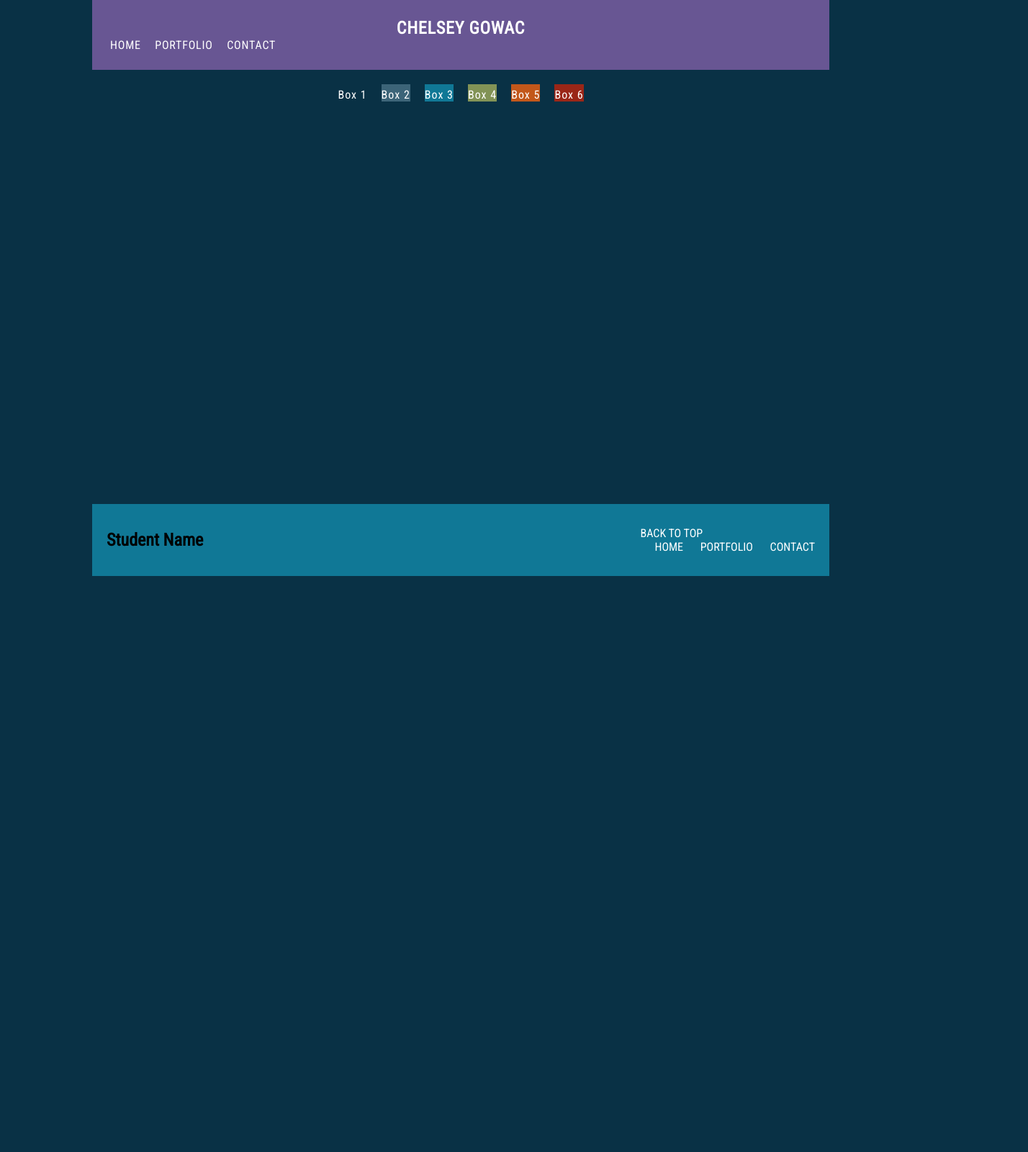
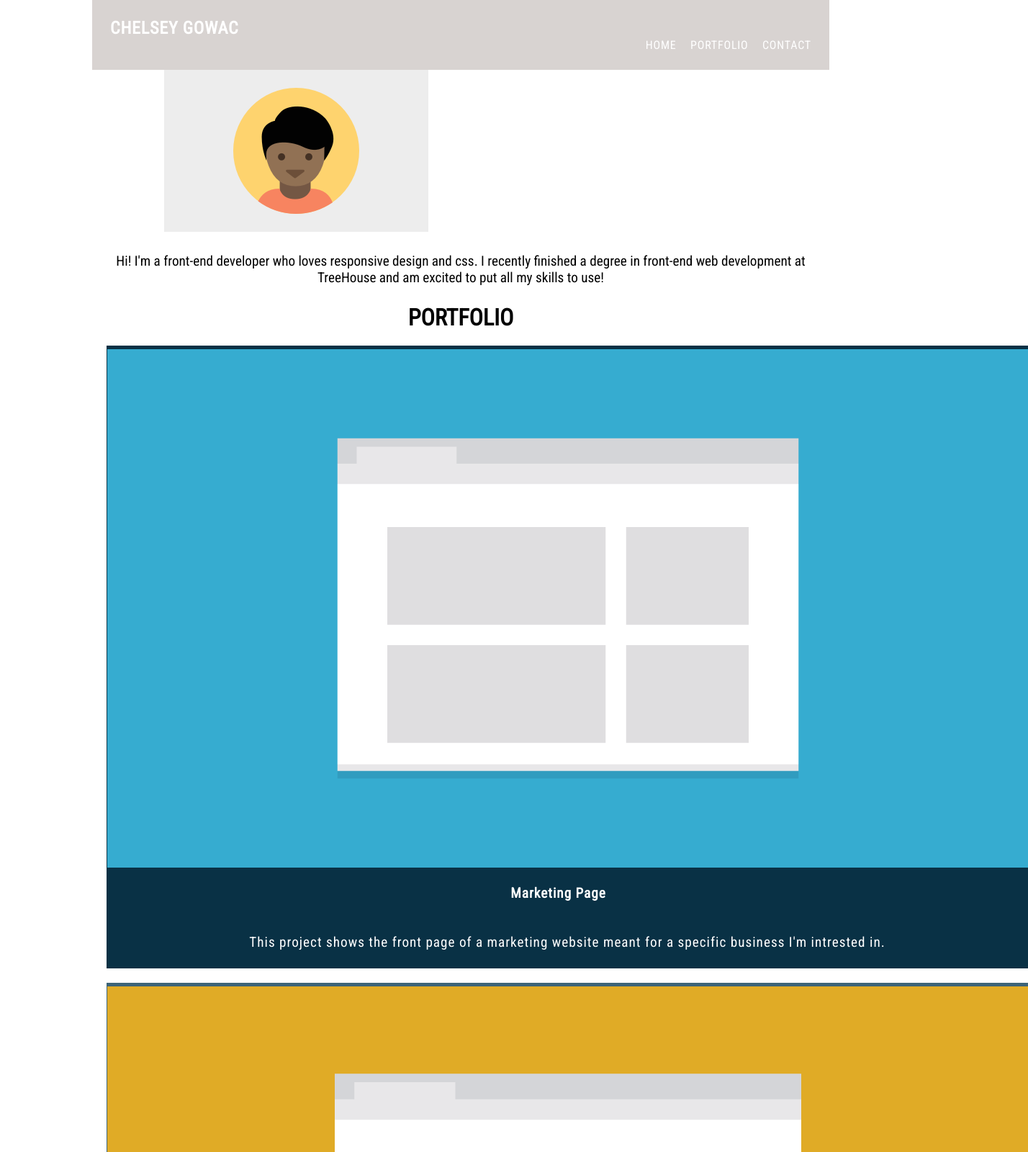
Before and after one commit to chelsey-g/Responsive-Layout-Project, a plain HTML site: page index.html in a window 1280 px wide. Shown: the top 1600 px of the page at 72% size, 1428 px wide, since content can reach past the window. Before the commit the page ends 800 px from the top, so only its background shows below. Drawn offline with Linux system fonts and the light colour scheme.

Commit message:
Additions to index and styles

```diff
--- a/css/styles.css
+++ b/css/styles.css
@@ -11,7 +11,7 @@ body {
     flex-direction: column;
     font-family: 'Roboto Condensed', sans-serif;
     color: black;
-    background-color: #093145;
+    background-color: #ffffff;
 }
 
 html, body {
@@ -33,12 +33,15 @@ nav {
     font-family: 'Roboto Condensed', sans-serif;
     font-weight: 400;
     letter-spacing: .05em;
-    background-color: #685693;
+    flex-direction: row;
+    background-color: #d8d3d1;
     padding: 25px;
+    text-align: right;
 }
 
 h1, .topnav {
-text-align: center;
+text-align: left;
+font-size: 400;
 }
 
 .top nav, .top nav li {
@@ -56,7 +59,7 @@ h1 a, .top nav {
 .top nav li {
     padding: 10px 0;
     margin: 5px auto;
-    background-color: #fff;
+    background-color: rgb(0, 0, 0);
 }
 
 .top-nav a {
@@ -70,10 +73,28 @@ h1 a, .top nav {
    font-family: 'Roboto Condensed', sans-serif;';
 }
 
+h4 {
+    text-align: center;
+font-size: larger;
+margin: 20px 25px;
+padding-right: 25px;
+}
+
+p {
+    font-size: larger;
+    text-align: center;
+    padding: 25px;
+}
+
+.portfolio {
+    max-width: 100%;
+    padding: 0 25px;
+}
+
 .col {
     margin: 10px;
     min-height: none;
-    color: white;
+    color: rgb(255, 255, 255);
     text-align: center;
     letter-spacing: 1px;
     padding-top: 5px;
@@ -102,6 +123,11 @@ h1 a, .top nav {
   .box-6 {
     background-color: #9A2617;
   }
+
+.picture {
+    max-width: 100%;
+    padding: 0 100px;
+}
 
   footer {
     display: flex;
--- a/index.html
+++ b/index.html
@@ -9,8 +9,8 @@
     <link rel="stylesheet" href="css/styles.css">
     <title>Responsive Layout</title>
 </head>
-
 <body>
+    <!--Navigation/Main Header-->
     <header>
         <nav>
             <h1><a href="#">Chelsey Gowac</a></h1>
@@ -20,35 +20,73 @@
                 <li><a href="#contact">contact</a></li>
             </ul>
         </nav>
+        <div class="intro">
+            <img class="picture" src="images/responsive-layout-profile.png" alt="#">
+            <p>Hi! I'm a front-end developer who loves responsive design and css.
+              I recently finished a degree in front-end web development at TreeHouse
+              and am excited to put all my skills to use!
+            </p>
+          </div>
+        </div>
     </header>
+    <h1><center>PORTFOLIO</center></h1>
     <div class="container">
         <div class="col box-1">
-          <p>Box 1</p>
+          <img class="Portfolio" src="images/portfolio-1.png" alt"#">
+          <h4>Marketing Page</h4>
+          <p>This project shows the front page of a
+            marketing website meant for a specific
+            business I'm intrested in.</p>
         </div>
-        <div class="col box-2">
-          <p>Box 2</p>
-        </div>
+            <div class="col box-2">
+                <img class="Portfolio" src="images/portfolio-2.png" alt"#">
+                <h4>Search Page</h4>
+                <p>This searches through a speicific database to find information that the user is trying to look up.</p>
+              </div>
         <div class="col box-3">
-          <p>Box 3</p>
+            <img class="Portfolio" src="images/portfolio-3.png" alt="#">
+          <h4>Travel App</h4>
+          <p>This project compares travel times based
+            on diffrent transportation methods and tells you
+            the best one.
+          </p>
         </div>
         <div class="col box-4">
-          <p>Box 4</p>
+            <img class="Portfolio" src="images/portfolio-4.png" alt="#">
+            <h4>Map of Favorite Spots</h4>
+            <p>This project uses mapping apis to plot
+                points for my Favorite spots in the city for a do-it-yourself
+                walking tour.
+              </p>
         </div>
         <div class="col box-5">
-          <p>Box 5</p>
+            <img class="Portfolio" src="images/portfolio-5.png" alt="#">
+          <h4>Photo Gallery</h4>
+          <p>This project shows pictures from a recent trip to the viewer and allows them to easily navigate through photos.</p>
         </div>
         <div class="col box-6">
-          <p>Box 6</p>
+            <img class="Portfolio" src="images/portfolio-6.png" alt="#">
+            <h4>Calculator</h4>
+            <p>Someone can enter in the numbers they want, and press the big blue button and get the result.</p>
         </div>
       </div>
-</body>
+
+      <!--Contact-->
+      <div id="Contact">
+          <p class="switch">CONTACT</p>
+          <p class="paragraph">If you're interested in chatting or want more information about what I've been working on, I'd love to hear from you!</p>
+          <p class="number">Phone: +1 (111) 555 - 1234</p>
+          <p class="email">email@yoursite.com</p>
+      </div>
+
+  <!--Footer-->
 <footer>
-    <h2>Student Name</h2>
+    <h2>Chelsey Gowac</h2>
     <ul class="footer-nav">
       <li class="top"><a href="#top">back to top</a></li>
       <li class="full"><a href="#top">home</a></li>
       <li class="full"><a href="#portfolio">portfolio</a></li>
       <li class="full"><a href="#contact">contact</a></li>
     </ul>
-  </footer>
+</body>
 </html>
```
